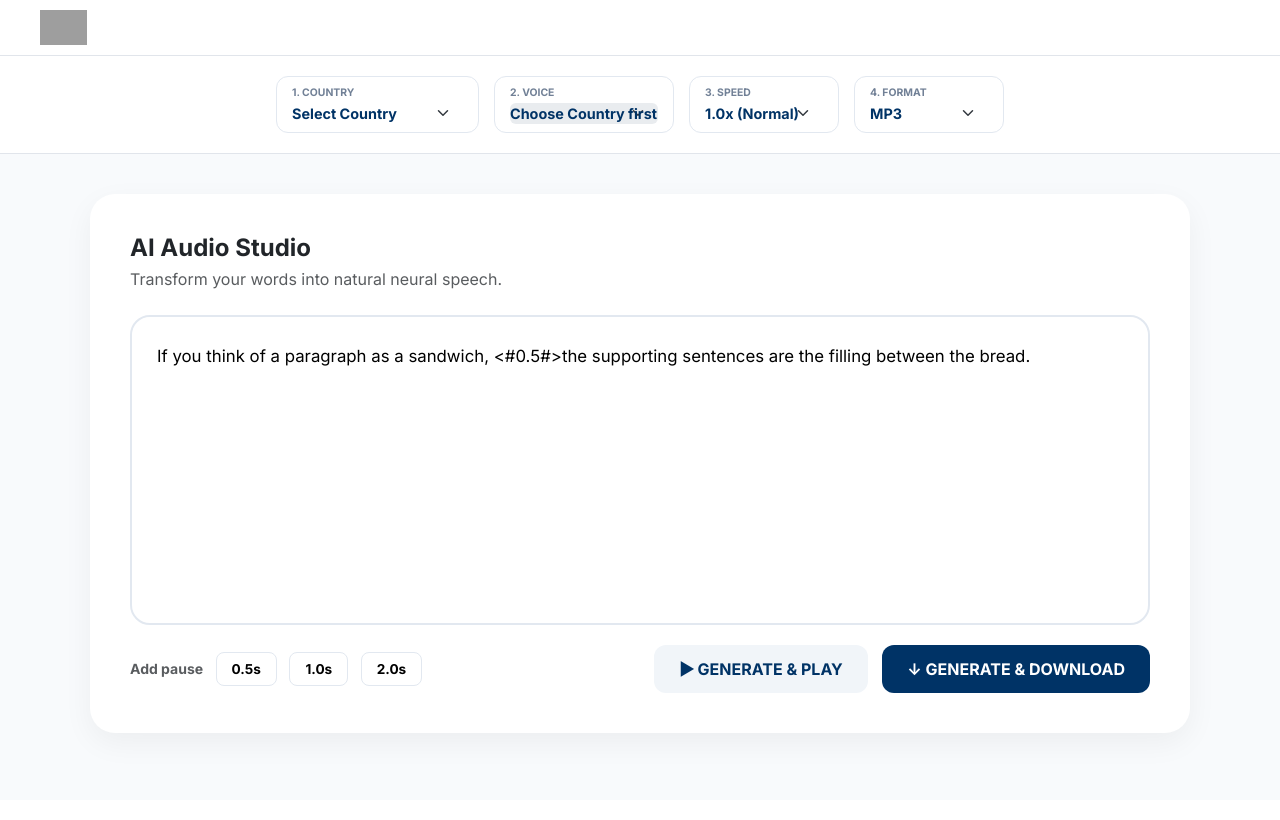
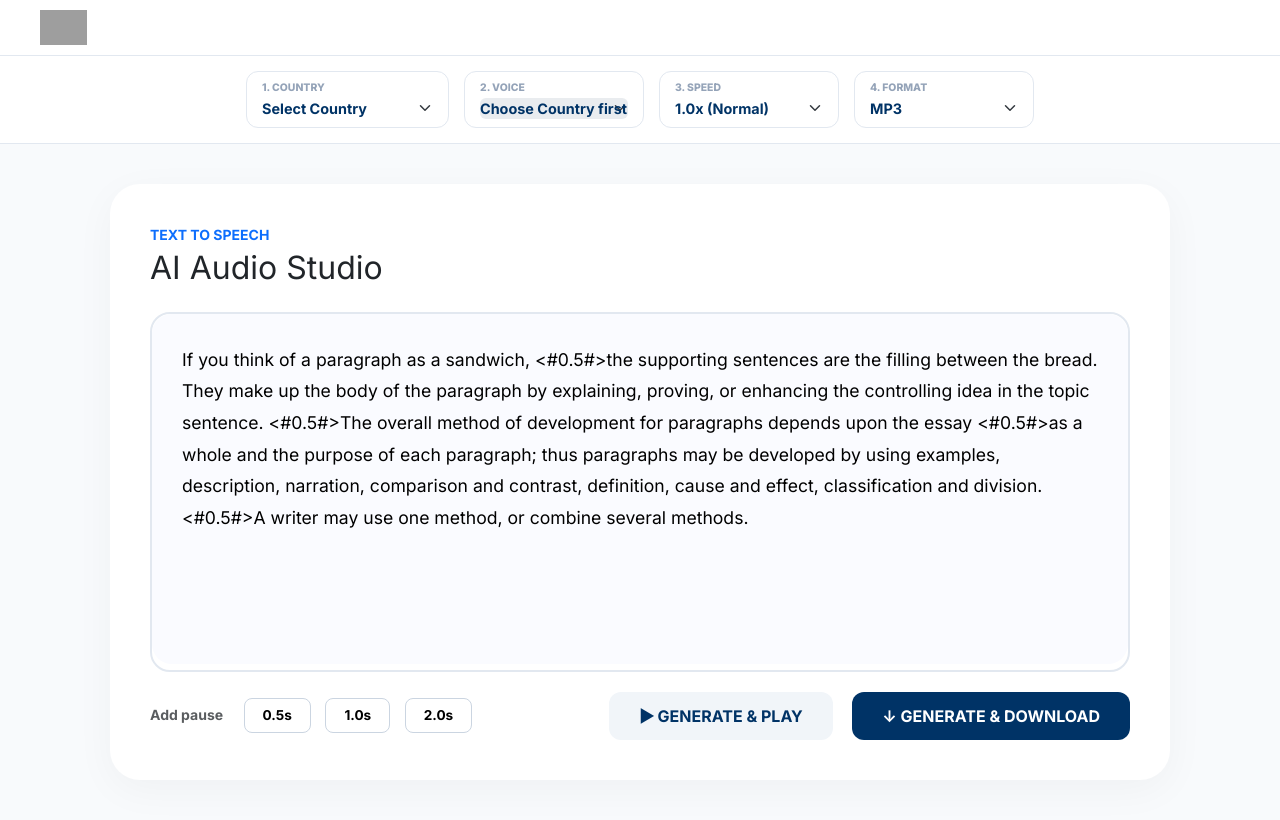
Before and after one commit to tusharkondvilkar/Multiple-text-to-voice, a Flask app: page / in a window 1280 px wide. Before the commit the page ends 744 px from the top, so only its background shows below. Run offline with Flask 3, Linux system fonts and the light colour scheme; grey boxes are pictures that could not be loaded.

Commit message:
Update index.html

```diff
--- a/templates/index.html
+++ b/templates/index.html
@@ -5,79 +5,84 @@
     <meta name="viewport" content="width=device-width, initial-scale=1.0">
     <title>AI Audio Studio | HRMantra</title>
     <link href="https://cdn.jsdelivr.net/npm/bootstrap@5.3.0/dist/css/bootstrap.min.css" rel="stylesheet">
-    <link href="https://fonts.googleapis.com/css2?family=Inter:wght@400;600;700&display=swap" rel="stylesheet">
+    <link href="https://fonts.googleapis.com/css2?family=Inter:wght@400;600;700;800&display=swap" rel="stylesheet">
     <style>
         :root { --hrm-blue: #003366; --accent: #5c67f2; }
         body { background: #f8fafc; font-family: 'Inter', sans-serif; margin: 0; }
-        .top-nav { background: white; padding: 10px 40px; border-bottom: 1px solid #e1e5eb; }
-        .controls-header { background: white; padding: 20px 40px; border-bottom: 1px solid #e1e5eb; display: flex; gap: 15px; justify-content: center; }
 
-        .selector-box { border: 1px solid #e2e8f0; border-radius: 12px; padding: 8px 15px; background: white; min-width: 150px; }
-        .selector-label { font-size: 0.65rem; font-weight: 800; color: #718096; text-transform: uppercase; margin-bottom: 2px; }
-        .form-select { border: none; font-weight: 700; color: var(--hrm-blue); padding: 0; font-size: 0.9rem; }
+        .header-strip { background: white; padding: 10px 40px; border-bottom: 1px solid #e2e8f0; }
+        .controls-row { background: white; padding: 15px 40px; border-bottom: 1px solid #e2e8f0; display: flex; gap: 15px; justify-content: center; }
+
+        .sel-box { border: 1px solid #e2e8f0; border-radius: 12px; padding: 8px 15px; background: white; min-width: 180px; }
+        .sel-label { font-size: 0.65rem; font-weight: 800; color: #94a3b8; text-transform: uppercase; margin-bottom: 2px; }
+        .form-select { border: none; font-weight: 700; color: var(--hrm-blue); padding: 0; font-size: 0.9rem; background-position: right center; }
         .form-select:focus { box-shadow: none; }
 
-        .editor-card { background: white; border-radius: 25px; padding: 40px; box-shadow: 0 10px 30px rgba(0,0,0,0.05); max-width: 1100px; margin: 40px auto; }
-        .text-area-wrapper { border: 2px solid #e2e8f0; border-radius: 20px; margin-bottom: 20px; transition: 0.3s; }
-        .text-area-wrapper:focus-within { border-color: var(--accent); }
-        #textInput { width: 100%; border: none; padding: 25px; min-height: 300px; font-size: 1.05rem; line-height: 1.7; resize: none; outline: none; border-radius: 20px; }
+        .editor-container { max-width: 1100px; margin: 40px auto; padding: 0 20px; }
+        .glass-card { background: white; border-radius: 30px; padding: 40px; box-shadow: 0 10px 40px rgba(0,0,0,0.04); }
 
-        .btn-action { font-weight: 700; border-radius: 12px; padding: 12px 25px; border: none; }
-        .btn-play { background: #f1f5f9; color: var(--hrm-blue); margin-right: 10px; }
+        .textarea-frame { border: 2px solid #e2e8f0; border-radius: 20px; transition: 0.3s; margin-bottom: 20px; }
+        .textarea-frame:focus-within { border-color: var(--accent); }
+        #textInput { width: 100%; border: none; padding: 30px; min-height: 350px; font-size: 1.1rem; line-height: 1.8; resize: none; outline: none; border-radius: 20px; background: #fafbff; }
+
+        .btn-pause { border: 1px solid #cbd5e1; background: #fff; border-radius: 8px; padding: 6px 18px; font-weight: 700; font-size: 0.85rem; margin-right: 10px; }
+        .btn-main { font-weight: 700; border-radius: 12px; padding: 12px 30px; border: none; transition: 0.2s; }
+        .btn-play { background: #f1f5f9; color: var(--hrm-blue); margin-right: 15px; }
         .btn-download { background: var(--hrm-blue); color: white; }
-        .pause-btn { border: 1px solid #e2e8f0; background: #fff; border-radius: 8px; padding: 6px 15px; font-weight: 700; font-size: 0.85rem; margin-right: 8px; }
     </style>
 </head>
 <body>
 
-<div class="top-nav"><img src="https://hrmantra.com/assets/images/hrmantralogosvg.svg" height="35"></div>
+<div class="header-strip"><img src="https://hrmantra.com/assets/images/hrmantralogosvg.svg" height="35"></div>
 
-<div class="controls-header">
-    <div class="selector-box">
-        <p class="selector-label">1. Country</p>
+<div class="controls-row">
+    <div class="sel-box">
+        <p class="sel-label">1. Country</p>
         <select id="countrySelect" class="form-select" onchange="updateVoices()">
             <option value="">Select Country</option>
-            {% for country in voice_map.keys()|sort %}
+            {% for country in voice_map.keys() %}
             <option value="{{ country }}">{{ country }}</option>
             {% endfor %}
         </select>
     </div>
-    <div class="selector-box">
-        <p class="selector-label">2. Voice</p>
+    <div class="sel-box">
+        <p class="sel-label">2. Voice</p>
         <select id="voiceSelect" class="form-select" disabled><option>Choose Country first</option></select>
     </div>
-    <div class="selector-box">
-        <p class="selector-label">3. Speed</p>
+    <div class="sel-box">
+        <p class="sel-label">3. Speed</p>
         <select id="speedSelect" class="form-select">
             <option value="1.0">1.0x (Normal)</option>
             <option value="1.1">1.1x (Fast)</option>
             <option value="0.9">0.9x (Slow)</option>
         </select>
     </div>
-    <div class="selector-box">
-        <p class="selector-label">4. Format</p>
-        <select id="formatSelect" class="form-select"><option>MP3</option><option>WAV</option></select>
+    <div class="sel-box">
+        <p class="sel-label">4. Format</p>
+        <select class="form-select"><option>MP3</option><option>WAV</option></select>
     </div>
 </div>
 
-<div class="editor-card">
-    <h4 class="fw-bold mb-1">AI Audio Studio</h4>
-    <p class="text-muted mb-4">Transform your words into natural neural speech.</p>
+<div class="editor-container">
+    <div class="glass-card">
+        <p class="small fw-bold text-primary mb-1">TEXT TO SPEECH</p>
+        <h2 class="fw-800 mb-4">AI Audio Studio</h2>
 
-    <div class="text-area-wrapper">
-        <textarea id="textInput" placeholder="Enter text...">If you think of a paragraph as a sandwich, <#0.5#>the supporting sentences are the filling between the bread.</textarea>
-    </div>
+        <div class="textarea-frame">
+            <textarea id="textInput">If you think of a paragraph as a sandwich, <#0.5#>the supporting sentences are the filling between the bread. They make up the body of the paragraph by explaining, proving, or enhancing the controlling idea in the topic sentence. <#0.5#>The overall method of development for paragraphs depends upon the essay <#0.5#>as a whole and the purpose of each paragraph; thus paragraphs may be developed by using examples, description, narration, comparison and contrast, definition, cause and effect, classification and division. <#0.5#>A writer may use one method, or combine several methods.</textarea>
+        </div>
 
-    <div class="d-flex justify-content-between align-items-center">
-        <div>
-            <span class="small fw-bold text-muted me-2">Add pause</span>
-            <button class="pause-btn" onclick="insertTag('0.5')">0.5s</button>
-            <button class="pause-btn" onclick="insertTag('1.0')">1.0s</button>
-            <button class="pause-btn" onclick="insertTag('2.0')">2.0s</button>
-        </div>
-        <div>
-            <button class="btn-action btn-play" onclick="generate(true)">▶ GENERATE & PLAY</button>
-            <button class="btn-action btn-download" id="genBtn" onclick="generate(false)">↓ GENERATE & DOWNLOAD</button>
+        <div class="d-flex justify-content-between align-items-center">
+            <div>
+                <span class="small fw-bold text-muted me-3">Add pause</span>
+                <button class="btn-pause" onclick="addTag('0.5')">0.5s</button>
+                <button class="btn-pause" onclick="addTag('1.0')">1.0s</button>
+                <button class="btn-pause" onclick="addTag('2.0')">2.0s</button>
+            </div>
+            <div>
+                <button class="btn-main btn-play" onclick="generate(true)">▶ GENERATE & PLAY</button>
+                <button class="btn-main btn-download" id="genBtn" onclick="generate(false)">↓ GENERATE & DOWNLOAD</button>
+            </div>
         </div>
     </div>
 </div>
@@ -92,9 +97,8 @@
         if (country && voiceMap[country]) {
             vSelect.disabled = false;
             voiceMap[country].forEach(v => {
-                const opt = document.createElement('option');
-                opt.value = v.id;
-                opt.textContent = v.label;
+                let opt = document.createElement('option');
+                opt.value = v.id; opt.textContent = v.label;
                 vSelect.appendChild(opt);
             });
         } else {
@@ -103,24 +107,22 @@
         }
     }
 
-    function insertTag(sec) {
-        const textarea = document.getElementById('textInput');
+    function addTag(sec) {
+        const area = document.getElementById('textInput');
         const tag = `<#${sec}#>`;
-        const start = textarea.selectionStart;
-        textarea.value = textarea.value.substring(0, start) + tag + textarea.value.substring(textarea.selectionEnd);
-        textarea.focus();
-        textarea.setSelectionRange(start + tag.length, start + tag.length);
+        const start = area.selectionStart;
+        area.value = area.value.substring(0, start) + tag + area.value.substring(area.selectionEnd);
+        area.focus();
+        area.setSelectionRange(start + tag.length, start + tag.length);
     }
 
-    async function generate(isPlayOnly) {
+    async function generate(isPlay) {
         const text = document.getElementById('textInput').value;
         const voice = document.getElementById('voiceSelect').value;
         const speed = document.getElementById('speedSelect').value;
-        const btn = document.getElementById('genBtn');
+        if(!voice || voice.includes("Choose")) return alert("Select a voice!");
 
-        if(!voice || voice.includes("Choose")) return alert("Please select a voice!");
-
-        btn.disabled = true;
+        document.getElementById('genBtn').disabled = true;
         try {
             const res = await fetch('/generate', {
                 method: 'POST',
@@ -128,24 +130,16 @@
                 body: JSON.stringify({ text, voice, speed })
             });
             const data = await res.json();
-
             if(data.url) {
-                if(isPlayOnly) {
-                    const audio = new Audio(data.url);
-                    audio.play();
-                } else {
+                if(isPlay) { new Audio(data.url).play(); }
+                else {
                     const a = document.createElement('a');
-                    a.href = data.url;
-                    a.download = "HRMantra_Audio.mp3";
+                    a.href = data.url; a.download = "HRMantra_AI.mp3";
                     a.click();
                 }
-            } else {
-                alert("Server Error: " + (data.error || "Unknown error"));
-            }
-        } catch (e) {
-            alert("Connection Error. Please check Render logs.");
-        }
-        btn.disabled = false;
+            } else { alert("Error: " + data.error); }
+        } catch (e) { alert("Connection error. Server may be busy."); }
+        document.getElementById('genBtn').disabled = false;
     }
 </script>
 </body>
```
